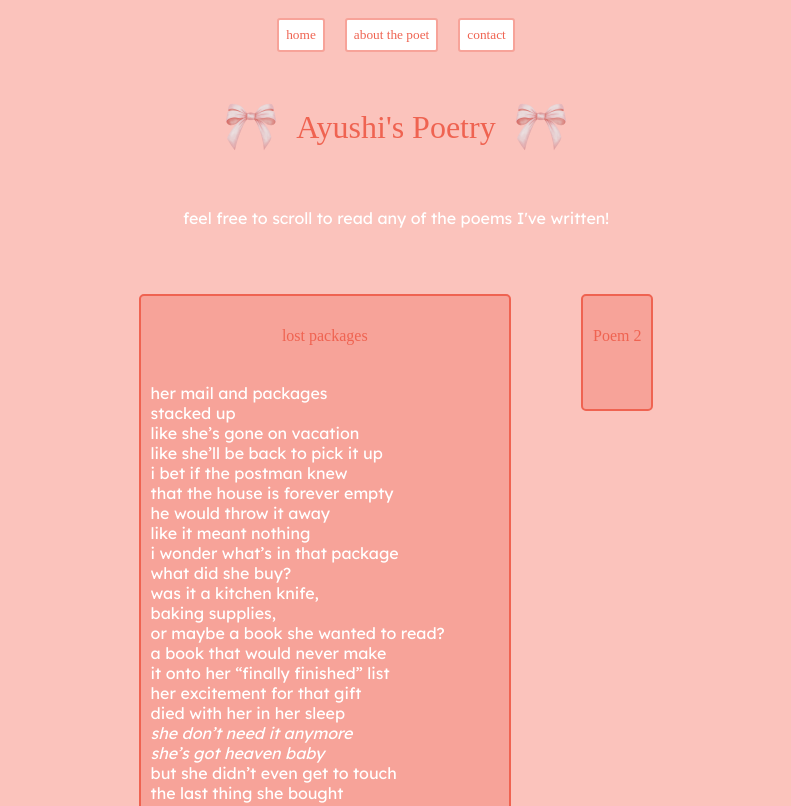
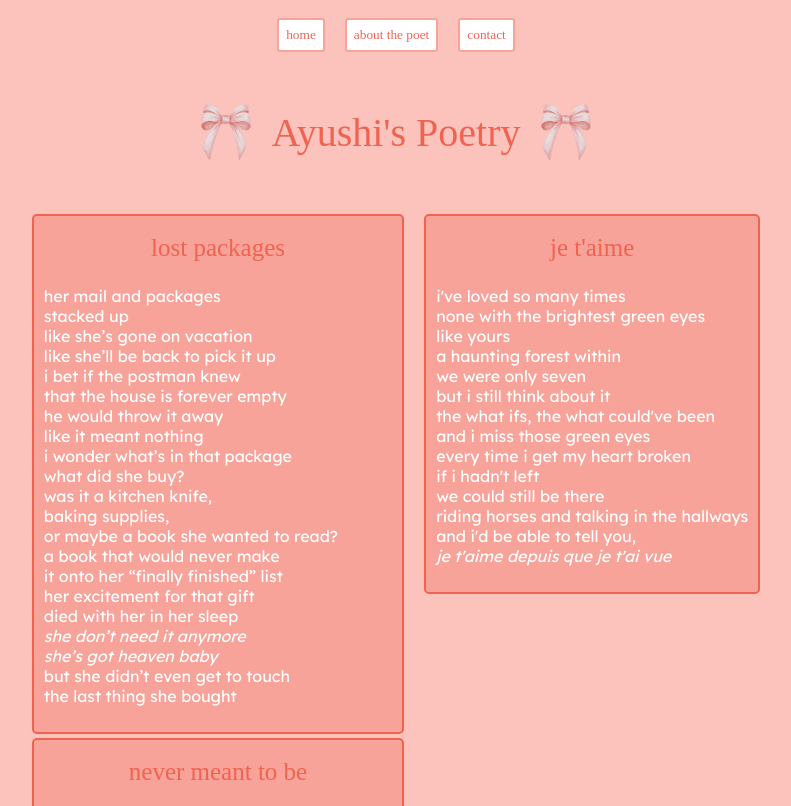
Before and after one commit to ayushi-the-troll/ayushi-poetry-website, a plain HTML site: page index.html in a window 1280 px wide. Shown: the top 806 px of the page, without its empty margins (244-1035 px from the left). Drawn offline with Linux system fonts and the light colour scheme; a web font is replaced by a local one.

Commit message:
added another poem

```diff
--- a/index.html
+++ b/index.html
@@ -17,7 +17,6 @@
         <h1>Ayushi's Poetry</h1>
         <img src="/pink-bow.png" alt="Pink Bow" />
     </header>
-    <p>feel free to scroll to read any of the poems I've written!</p>
 
     <div class="poem-section">
 
@@ -38,8 +37,8 @@
         <div class="column">
 
             <div class="poem">
-                <h4>Poem 2</h4>
-                <p></p>
+                <h4>je t'aime</h4>
+                <p>i've loved so many times</br>none with the brightest green eyes</br>like yours</br>a haunting forest within</br>we were only seven</br>but i still think about it</br>the what ifs, the what could've been</br>and i miss those green eyes</br>every time i get my heart broken</br>if i hadn't left</br>we could still be there</br>riding horses and talking in the hallways</br>and i'd be able to tell you,</br><em>je t'aime depuis que je t'ai vue</em></p>
             </div>
 
         </div>
--- a/styles.css
+++ b/styles.css
@@ -34,7 +34,7 @@ button {
 header {
     display: flex;
     flex-direction: row;
-    align-items: center;
+    justify-content: flex-start;
     padding: 20px;
 }
 
@@ -51,16 +51,19 @@ body {
 }
 
 h1 {
+    font-size: 40px;
     font-family: 'Caprasimo';
     font-weight: 300;
     color: #EF6351;
 }
 
 h4 {
+    font-size: 25px;
     font-family: 'Caprasimo';
     font-weight: 100;
     color: #EF6351;
     text-align: center;
+    margin: 8px;
 }
 
 p {
@@ -73,17 +76,17 @@ p {
     display: flex;
     flex-direction: row;
     justify-content: center;
-    gap: 10px;
-    margin: 10px;
-    padding: 10px;
+    align-items: top;
+    gap: 2px;
+    padding: 2px;
 }
 
 .column {
     display: flex;
     flex-direction: column;
     align-items: left;
-    margin: 10px;
-    padding: 10px;
+    margin: 2px;
+    padding: 5px;
 }
 
 .poem {
@@ -92,7 +95,7 @@ p {
     justify-content: left;
     align-items: left;
     padding: 10px;
-    margin: 10px;
+    margin: 2px;
     border-radius: 5px;
     border-color: #EF6351;
     border-width: 2px;
```
